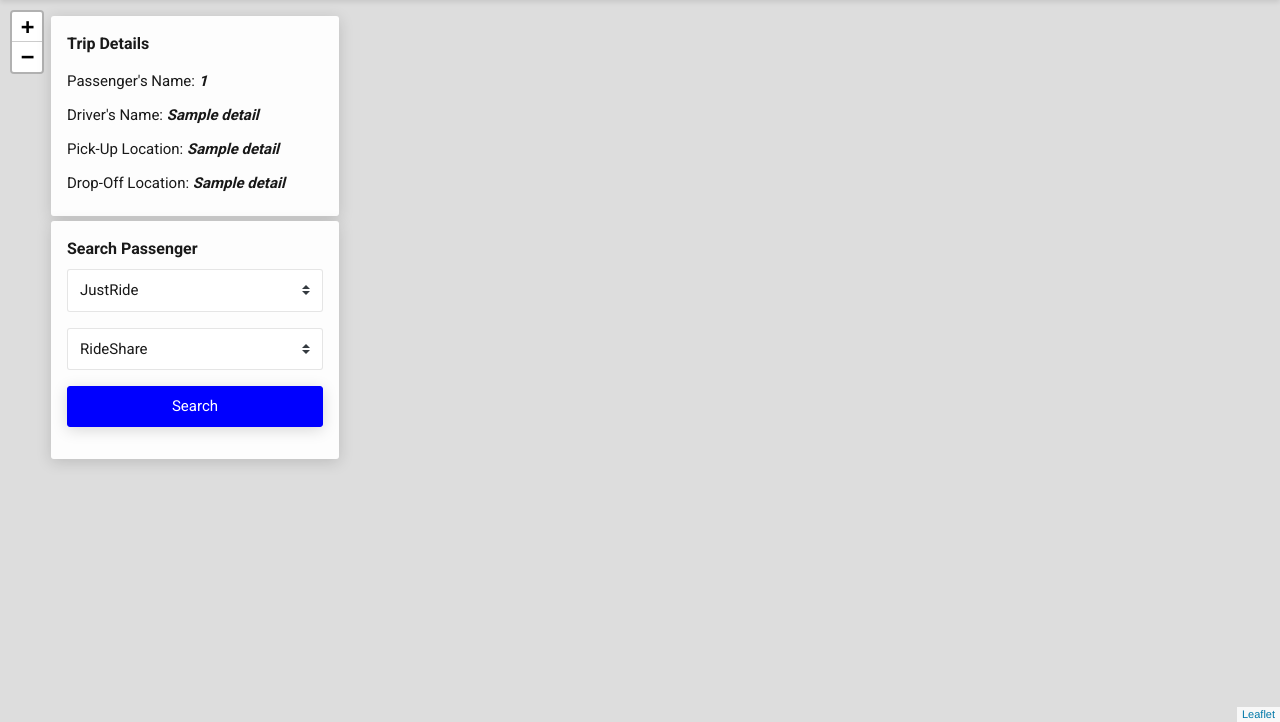
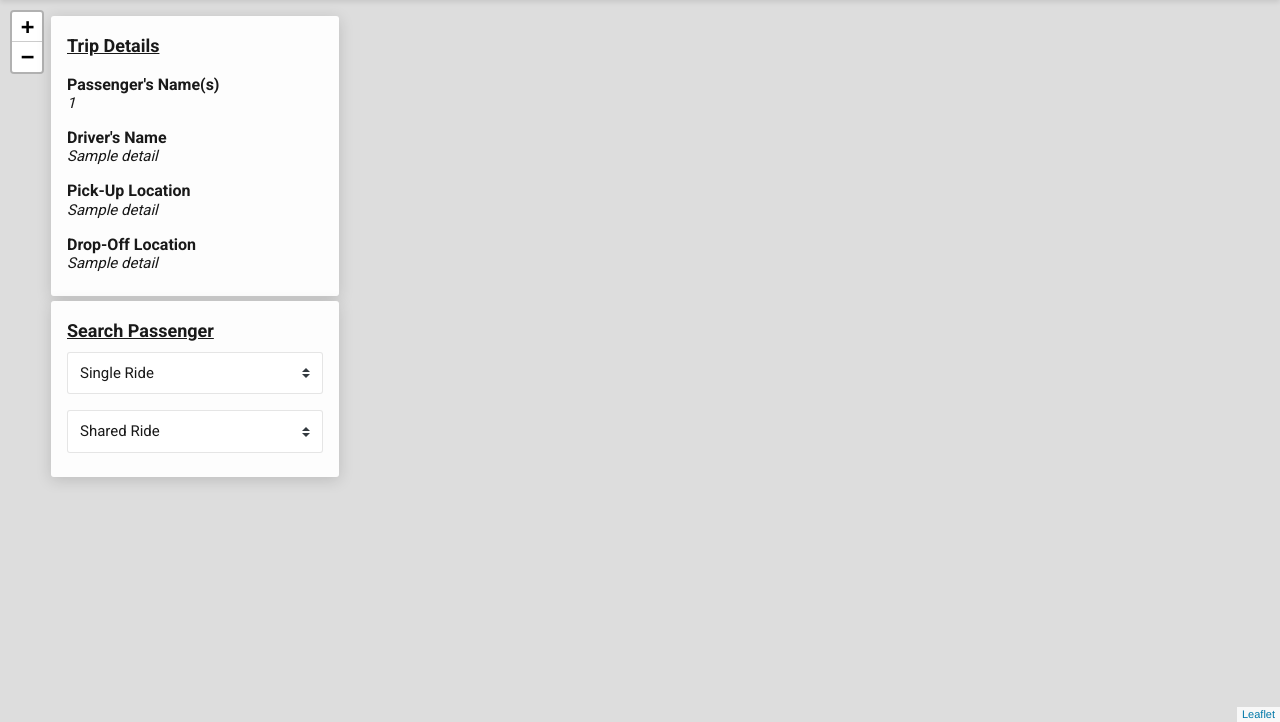
Before and after one commit to Wind1337/Ride-Hailing, a Flask app: template templates/index.html in a window 1280 px wide. Shown: the part 78-800 px from the top of the page. Run offline with Flask 2, Linux system fonts and the light colour scheme; the template is opened without the code that fills it: most values are stand-ins (such as "Sample title", 1, 10 or a date in 2020); some libraries are stand-ins or nearby versions.

Commit message:
Updated form in index file

```diff
--- a/static/script.js
+++ b/static/script.js
@@ -37,3 +37,9 @@ console.log("test");
 var passPickupMarker = L.marker([1.3790334, 103.7642649]).addTo(map);
 var passDropOffMarker = L.marker([1.3790293, 103.7640756]).addTo(map);
 var driLocation = L.marker([1.3842443, 103.7598278]).addTo(map); */
+
+
+function submitForm()
+{
+  document.getElementById('optionForm').submit();
+}
--- a/templates/index.html
+++ b/templates/index.html
@@ -59,30 +59,34 @@
 
                         <!--Collapse button-->
                         <a href=".ts-form-collapse" data-toggle="collapse" class="ts-center__vertical justify-content-between">
-                            <h5 class="mb-0">Trip Details</h5>
+                            <u class="mb-0" style="font-size: 18px; font-weight: bold;">Trip Details</u>
                         </a>
 
                         <!--Form-->
                         <div class="ts-form-collapse ts-xs-hide-collapse collapse show">
 
-							<!--Keyword-->
+                            <!--Keyword-->
                             <div class="form-group my-2 pt-2">
-								<h6 class="mb-0">Passenger's Name:<span style="font-style: italic; font-weight: bold"> {{detail[index][0]}}</span></h6>
+								<h6 class="mb-0" style="font-size: 16px; font-weight: bold">Passenger's Name(s)</h6>
+								<h6 style="font-style: italic;">{{detail[index][0]}}</h6>
                             </div>
 
 							<!--Keyword-->
                             <div class="form-group my-2 pt-2">
-								<h6 class="mb-0">Driver's Name: <span style="font-style: italic; font-weight: bold">{{detail[index][1]}}</span></h6>
+								<h6 class="mb-0" style="font-size: 16px; font-weight: bold">Driver's Name</h6>
+                                <h6 style="font-style: italic;">{{detail[index][1]}}</h6>
                             </div>
 
                             <!--Keyword-->
                             <div class="form-group my-2 pt-2">
-								<h6 class="mb-0">Pick-Up Location: <span style="font-style: italic; font-weight: bold">{{detail[index][2]}} </span></h6>
+								<h6 class="mb-0" style="font-size: 16px; font-weight: bold">Pick-Up Location</h6>
+                                <h6 style="font-style: italic;">{{detail[index][2]}} </h6>
                             </div>
 
 							<!--Keyword-->
                             <div class="form-group my-2 pt-2">
-								<h6 class="mb-0">Drop-Off Location: <span style="font-style: italic; font-weight: bold">{{detail[index][3]}} </span></h6>
+								<h6 class="mb-0" style="font-size: 16px; font-weight: bold">Drop-Off Location</h6>
+                                <h6 style="font-style: italic;">{{detail[index][3]}} </h6>
                             </div>
 
                         </div>
@@ -92,11 +96,11 @@
                     <!--end ts-form-->
 
 					<!--Form-->
-                    <form class="ts-form" style="margin-top: 5px;" action="/index" method="POST" id="optionForm">
+                    <form class="ts-form" style="margin-top: 5px;" action="/index" method="POST" id="optionForm" onchange="submitForm();">
 
                         <!--Collapse button-->
-                        <a href=".ts-form-collapse2" data-toggle="collapse" class="ts-center__vertical justify-content-between">
-                            <h5 class="mb-0">Search Passenger</h5>
+                        <a href=".ts-form-collapse" data-toggle="collapse" class="ts-center__vertical justify-content-between">
+                            <u class="mb-0" style="font-size: 18px; font-weight: bold;">Search Passenger</u>
                         </a>
 
                         <!--Form-->
@@ -104,7 +108,7 @@
 
                             <!--Single Rides-->
                             <select class="custom-select my-2" id="single" name="selectedPass">
-                                <option value="" disabled selected>JustRide</option>
+                                <option value="" disabled selected>Single Ride</option>
                                 {% for index in range(2) %}
                                     <option value="{{detail[index][0]}}">{{detail[index][0]}}</option>
                                 {% endfor %}
@@ -112,17 +116,12 @@
 
                             <!--Shared Rides-->
                             <select class="custom-select my-2" id="shared" name="selectedPass">
-                                <option value="" disabled selected>RideShare</option>
+                                <option value="" disabled selected>Shared Ride</option>
                                 {% for shared in sharedPassArray %}
                                 for index in range(len(array))
                                     <option value="{{shared}}">{{shared}}</option>
                                 {% endfor %}
                             </select>
-
-                            <!--Submit button-->
-                            <div class="form-group mt-2 mb-3">
-                                <button type="submit" class="btn btn-primary w-100" id="search-btn">Search</button>
-                            </div>
 
                         </div>
                         <!--end ts-form-collapse-->
```
